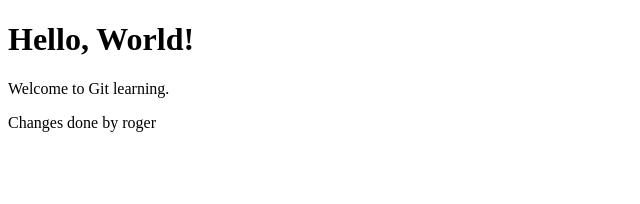
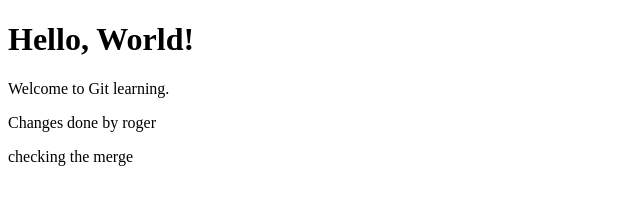
Before and after one commit to roger-25/learn-devops, a plain HTML site: page index.html in a window 1280 px wide. Shown: the whole page, without its empty margins (0-640 px from the left). Drawn offline with Linux system fonts and the light colour scheme.

Commit message:
roger checking the merge

```diff
--- a/index.html
+++ b/index.html
@@ -9,6 +9,6 @@
     <h1>Hello, World!</h1>
     <p>Welcome to Git learning.</p>
     <p>Changes done by roger<p>
-
+    <p>checking the merge<p>
 </body>
 </html>
```
